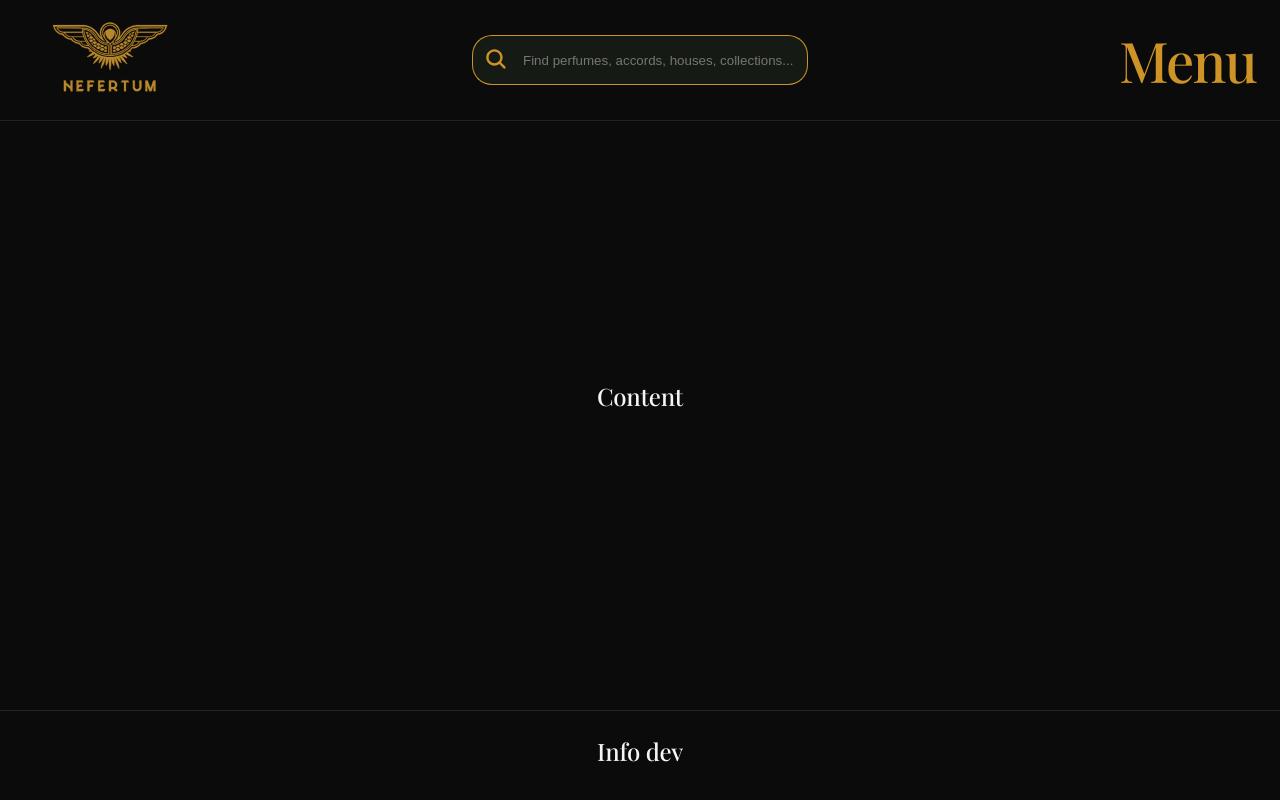
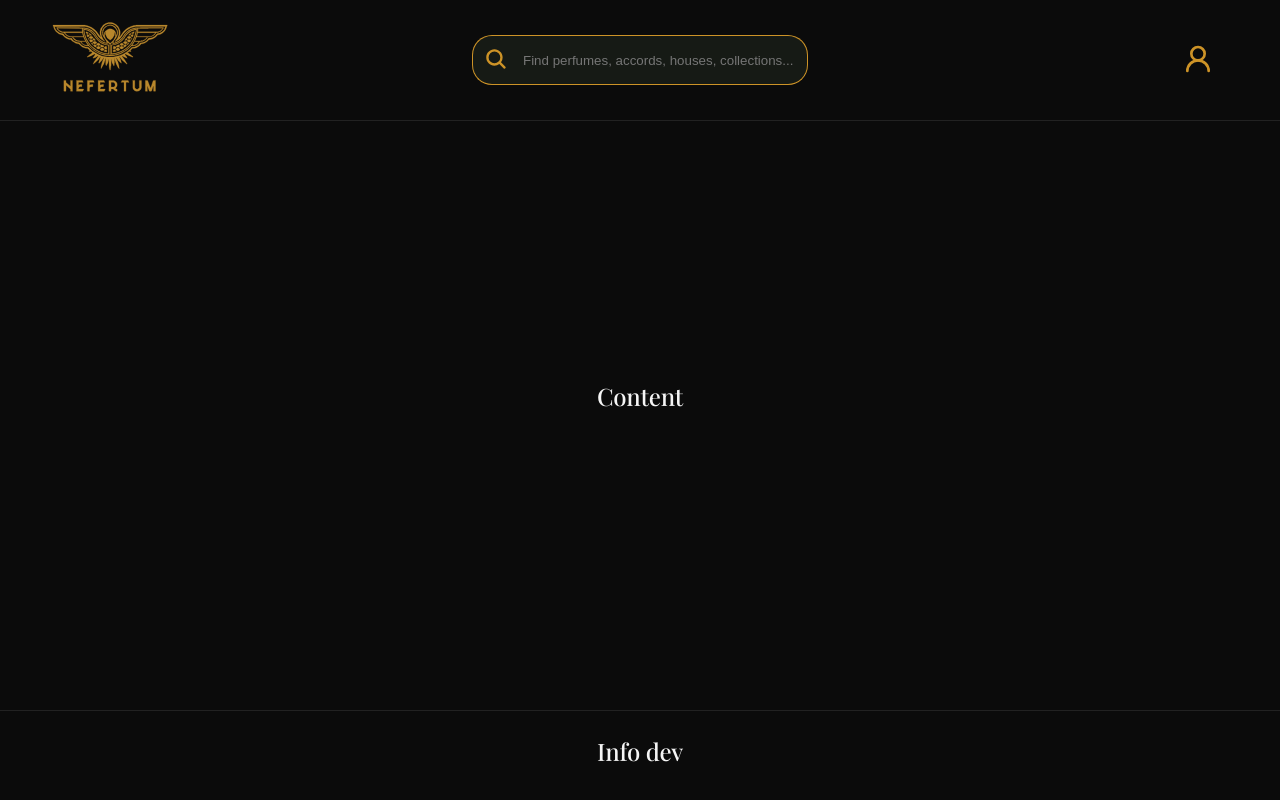
Before and after one commit to HeldyisAE/Nefertum, a React (Vite) app: page / in a window 1280 px wide. Built offline with nearby package versions, Linux system fonts and the light colour scheme.

Commit message:
Agrega el botón de usuario

```diff
--- /dev/null
+++ b/src/Components/UserButton.css
@@ -0,0 +1,30 @@
+.user-section {
+    display: flex;
+    width: 100%;
+    max-width: 10vh;
+    align-items: center;
+}
+
+.userbutton {
+    height: 8vh;
+    margin-right: 3vh;
+    border: none;
+    background: transparent;
+    cursor: pointer;
+}
+
+.user-icon {
+    margin-right: 5px;
+    font-size: 4vh;
+    color: #CD9327;
+    transition: all 0.5s ease;
+}
+
+.userbutton:hover .user-icon {
+    transform: scale(1.2);
+    color: #926b22;
+}
+
+.userbutton:active .user-icon {
+    transform: scale(0.9);
+}
--- /dev/null
+++ b/src/Components/UserButton.jsx
@@ -0,0 +1,16 @@
+import './UserButton.css'
+import { LuUserRound } from "react-icons/lu";
+
+
+function UserButton() {
+
+    return (
+        <div className="user-section">
+            <button className="userbutton">
+                <LuUserRound className="user-icon"/>
+            </button>
+        </div>
+    );
+}
+
+export default UserButton;
--- a/src/Components/header.jsx
+++ b/src/Components/header.jsx
@@ -1,6 +1,7 @@
 import './Header.css';
 import LogoButton from './LogoButton'
 import SearchBar from './SearchBar';
+import UserButton from './UserButton';
 
 function Header() {
 
@@ -15,7 +16,7 @@ function Header() {
         </div>
 
         <div className="right">
-            <h1>Menu</h1>
+            <UserButton/>
         </div>
     </div>
   );
```
